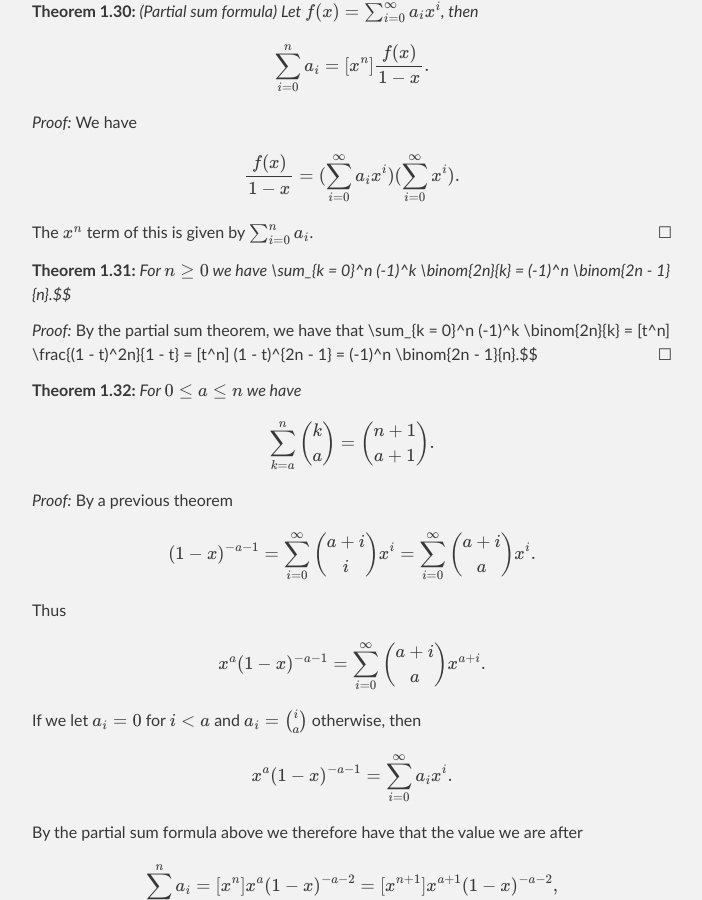
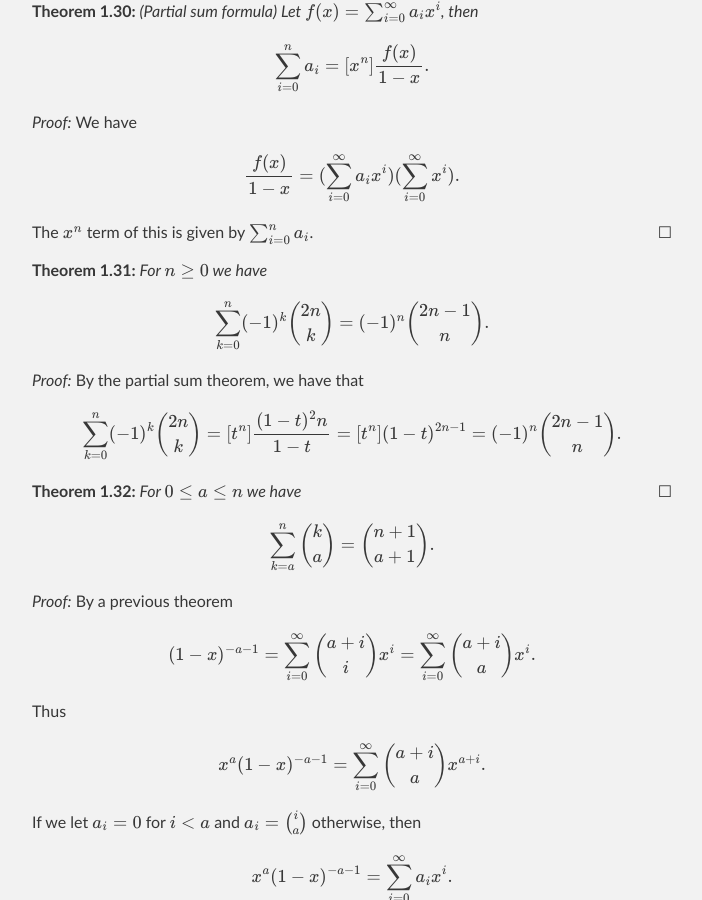
Before and after one commit to wbhart/SimpleMath, a Jekyll site: the page built from binomial.html, in a window 1280 px wide and 900 px high, scrolled down 7450 px. Shown: the whole window, without its empty margins (288-990 px from the left). Built offline with Jekyll 4.4.1, drawn with Linux system fonts in a browser that asks for light colours; formulas are drawn with MathJax 3.

```diff
--- a/binomial.html
+++ b/binomial.html
@@ -286,11 +286,11 @@ The $x^n$ term of this is given by $\sum_{i = 0}^n a_i$.
 </proof>
 
 <theorem> For $n \geq 0$ we have
-\sum_{k = 0}^n (-1)^k \binom{2n}{k} = (-1)^n \binom{2n - 1}{n}.$$
+$$\sum_{k = 0}^n (-1)^k \binom{2n}{k} = (-1)^n \binom{2n - 1}{n}.$$
 </theorem>
 
 <proof> By the partial sum theorem, we have that
-\sum_{k = 0}^n (-1)^k \binom{2n}{k} = [t^n] \frac{(1 - t)^2n}{1 - t} = [t^n] (1 - t)^{2n - 1}
+$$\sum_{k = 0}^n (-1)^k \binom{2n}{k} = [t^n] \frac{(1 - t)^2n}{1 - t} = [t^n] (1 - t)^{2n - 1}
 = (-1)^n \binom{2n - 1}{n}.$$
 </proof>
 
```
